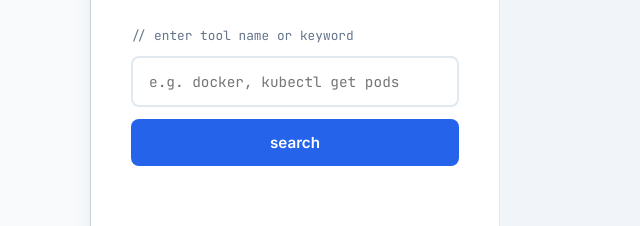
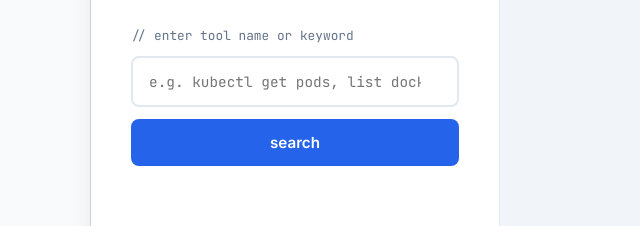
Before and after one commit to dannut/klist-frontend, a website with bundled scripts: page src/index.html in a window 1280 px wide. Shown: the part 296-522 px from the top of the page, 0-640 px from the left. Built offline with nearby package versions, Linux system fonts and the light colour scheme.

Commit message:
feat: update search placeholder text

```diff
--- a/src/index.html
+++ b/src/index.html
@@ -51,7 +51,7 @@
                     <div class="search-container">
                         <label class="search-label">// enter tool name or keyword</label>
                         <div class="input-wrapper">
-                            <input type="text" id="searchInput" placeholder="e.g. docker, kubectl get pods" autocomplete="off">
+                            <input type="text" id="searchInput" placeholder="e.g. kubectl get pods, list docker containers" autocomplete="off">
                             <button class="clear-btn" id="clearBtn">×</button>
                         </div>
                         <button class="btn-primary" id="searchBtn">search</button>
```
